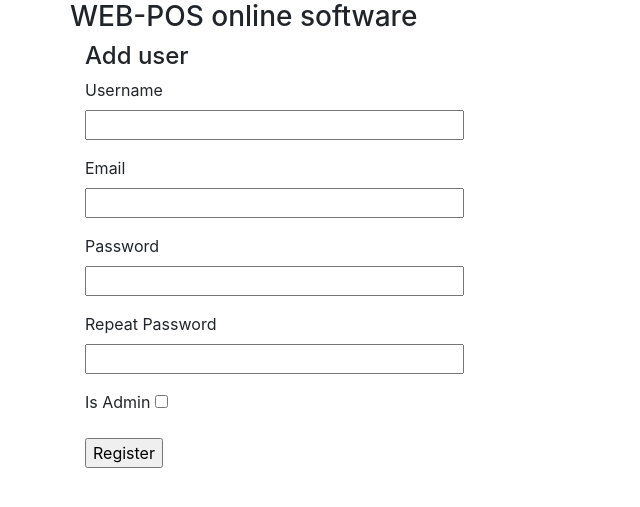
After one commit to sah1l/flask-dashboard, a Flask app: template app/templates/admin_panel/create_user.html in a window 1280 px wide. The commit adds this page. Shown: the top 507 px of the page, without its empty margins (0-640 px from the left). Run offline with Flask 2, Linux system fonts and the light colour scheme; the template is opened without the code that fills it: values that come from a table or form of the project are taken from there, others are empty; some libraries are stand-ins or nearby versions.

Commit message:
Added basic admin panel, viewing users and adding new ones

```diff
--- a/app/mod_auth/controllers.py
+++ b/app/mod_auth/controllers.py
@@ -66,7 +66,5 @@ def register():
         session.commit()
         session.close()
         flash("Registration completed successfully.")
-
         return redirect(url_for('auth.login'))
-
     return render_template('auth/register.html', title='Register', form=form)
--- a/app/mod_auth/forms.py
+++ b/app/mod_auth/forms.py
@@ -24,6 +24,7 @@ class RegistrationForm(FlaskForm):
     email = StringField('Email', validators=[DataRequired(), Email()])
     password = PasswordField('Password', validators=[DataRequired()])
     password2 = PasswordField('Repeat Password', validators=[DataRequired(), EqualTo('password')])
+    is_admin = BooleanField('Is Admin', default=False)
     submit = SubmitField('Register')
 
     def validate_email(self, email):
--- /dev/null
+++ b/app/templates/admin_panel/create_user.html
@@ -0,0 +1,47 @@
+{% extends "layout.html" %}
+
+{% block body %}
+    <div class="container">
+        <div class="row">
+            <div class="add-user-block col-lg-12">
+                <h4>Add user</h4>
+                <form action="" method="post">
+                    {{ form.hidden_tag() }}
+                    <p>
+                        {{ form.username.label }}<br>
+                        {{ form.username(size=32) }}<br>
+                        {% for error in form.username.errors %}
+                        <span>{{ error }}</span>
+                        {% endfor %}
+                    </p>
+                    <p>
+                        {{ form.email.label }}<br>
+                        {{ form.email(size=32) }}<br>
+                        {% for error in form.email.errors %}
+                        <span>{{ error }}</span>
+                        {% endfor %}
+                    </p>
+                    <p>
+                        {{ form.password.label }}<br>
+                        {{ form.password(size=32) }}<br>
+                        {% for error in form.password.errors %}
+                        <span>{{ error }}</span>
+                        {% endfor %}
+                    </p>
+                    <p>
+                        {{ form.password2.label }}<br>
+                        {{ form.password2(size=32) }}<br>
+                        {% for error in form.password2.errors %}
+                        <span>{{ error }}</span>
+                        {% endfor %}
+                    </p>
+                    <p>
+                        {{ form.is_admin.label }}
+                        {{ form.is_admin() }}
+                    </p>
+                    <p>{{ form.submit() }}</p>
+                </form>
+            </div>
+        </div>
+    </div>
+{% endblock %}
--- a/app/templates/layout.html
+++ b/app/templates/layout.html
@@ -24,6 +24,9 @@
             {% else %}
             <div class="col-lg-3 col-md-3 col-sm-6 col-xs-6">
                 <span id="greeting">Hello, {{ current_user.username }}!</span>
+                {% if current_user.is_admin %}
+                    <a href="{{ url_for('admin.show_panel') }}">Go to admin panel</a>
+                {% endif %}
             </div>
             <div class="col-lg-1 offset-lg-8 col-md-1 offset-md-8 col-sm-2 offset-sm-4 col-xs-6">
                 <a id="logout-btn" href="{{ url_for('auth.logout') }}">Logout</a>
```
Also changed, not shown: app/__init__.py (+3 -9 lines), app/mod_admin/controllers.py (added, +46 -0 lines), app/templates/admin_panel/list_users.html (added, +27 -0 lines).
